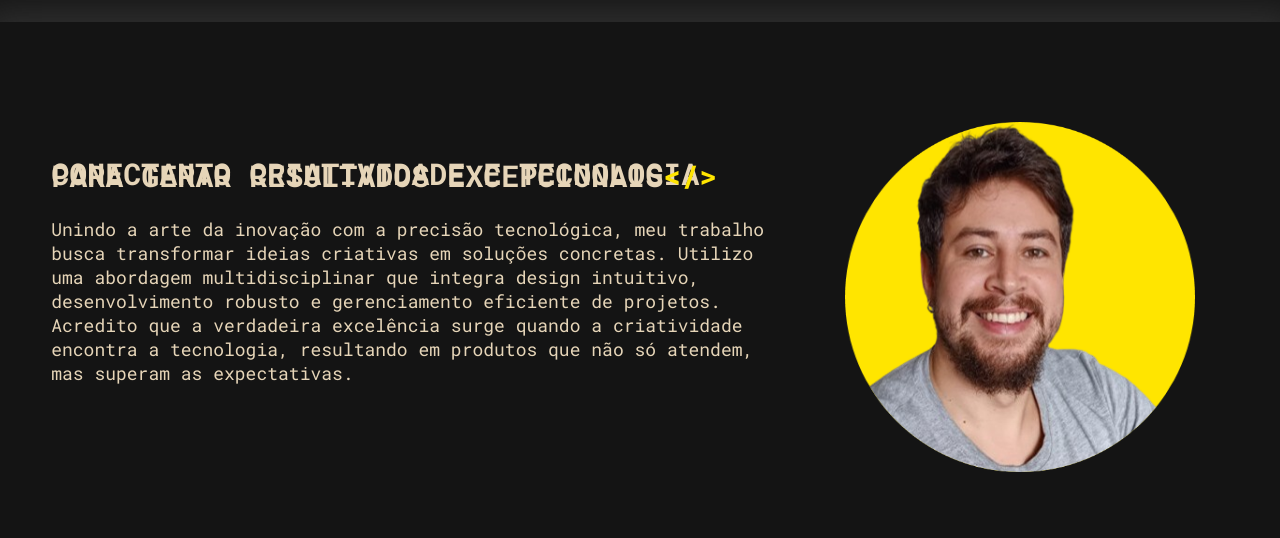
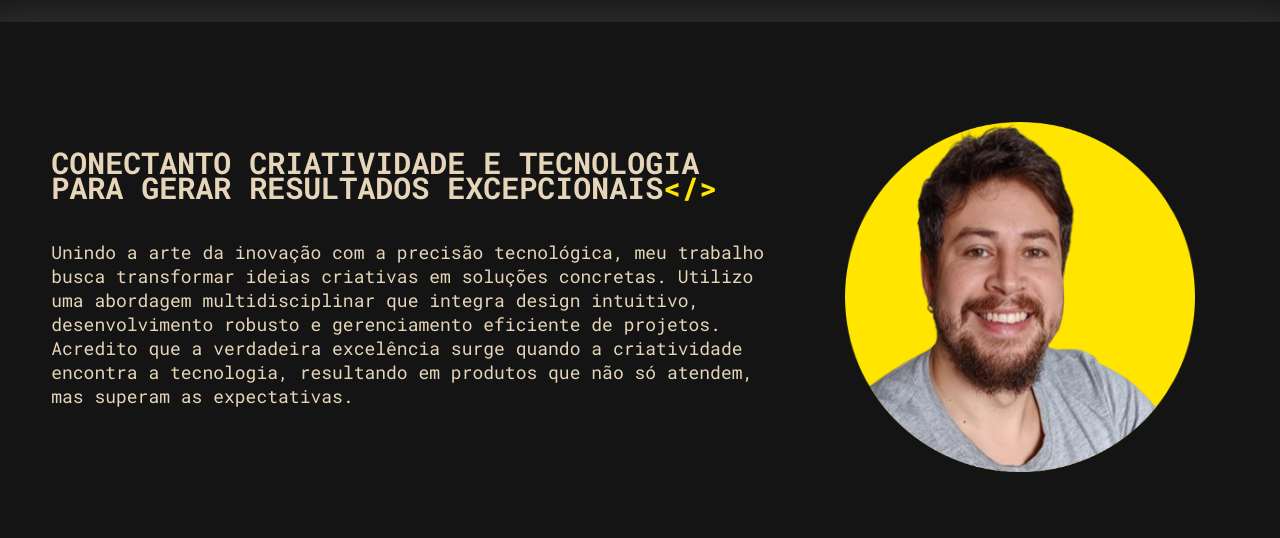
Before and after one commit to Pabllorb/PBLhub, a plain HTML site: page index.html in a window 1280 px wide. Shown: the part 262-800 px from the top of the page. Drawn offline with Linux system fonts and the light colour scheme; a web font is replaced by a local one.

Commit message:
alterações em style.css

```diff
--- a/style.css
+++ b/style.css
@@ -134,7 +134,7 @@ section.topo_do_site .flex{
 .topo_do_site .txt_topo_site h1{
     color: #e6d5b8;
     font-size: 30px;
-    line-height: 2px;
+    line-height: 25px;
 }
 
 .topo_do_site .txt_topo_site p{
```
